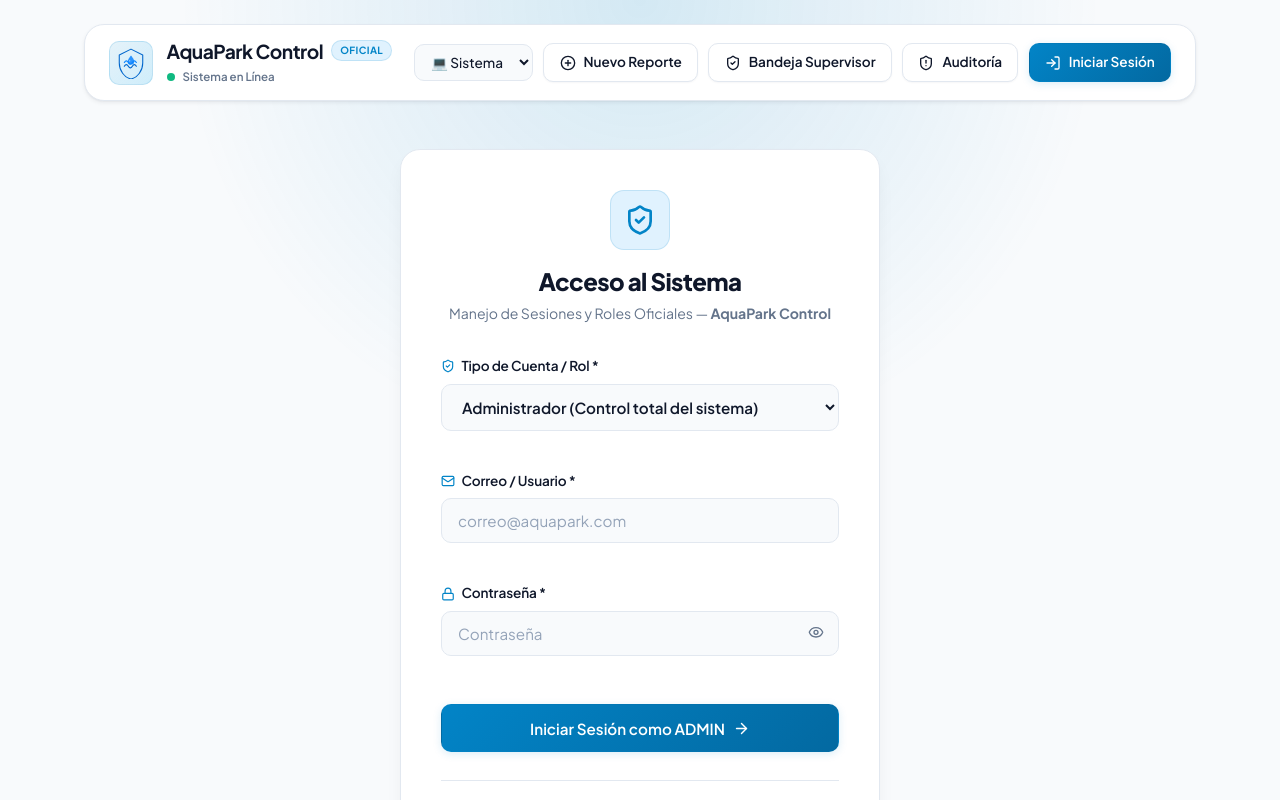
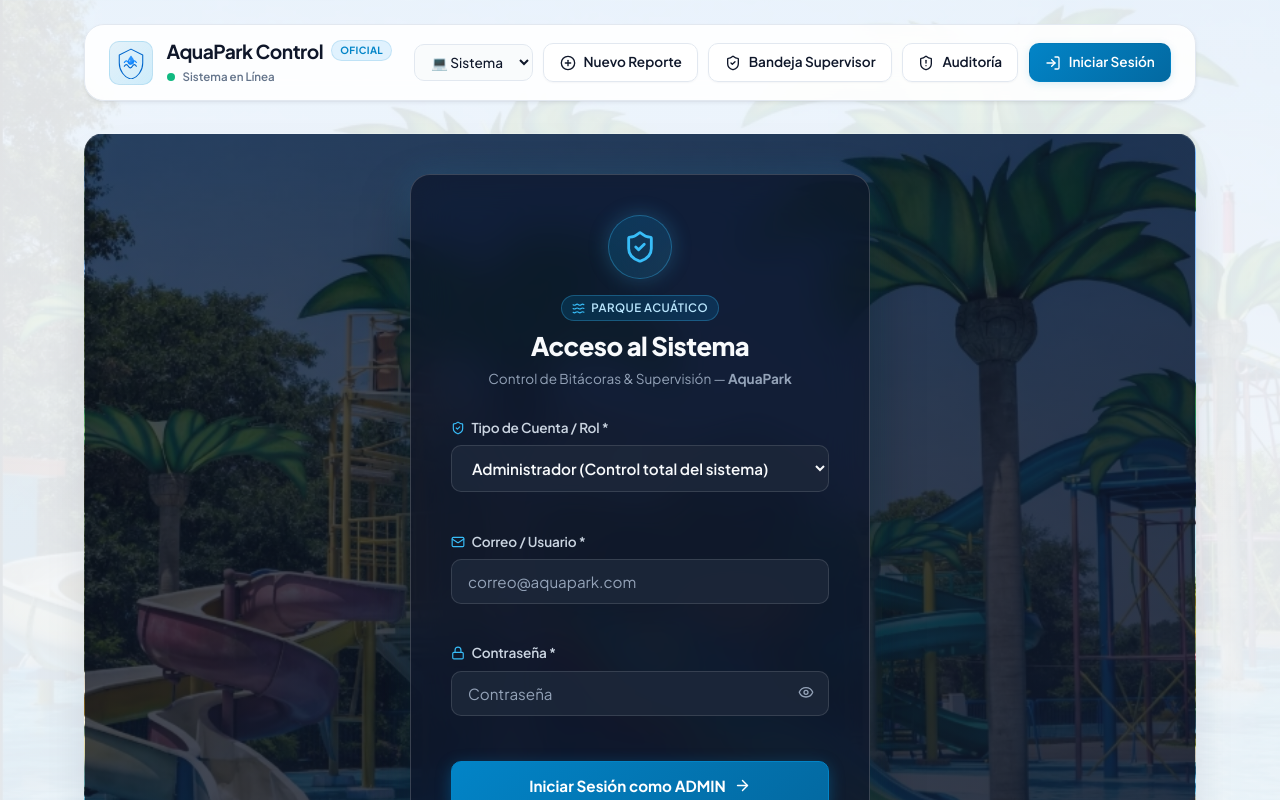
Before and after one commit to Hector-ionic/control-aquapark, a React (Vite) app: page /login in a window 1280 px wide. Shown: the top 800 px of the page. Built offline with nearby package versions, Linux system fonts and the light colour scheme.

Commit message:
feat(ui): integrar fondo tematico aquapark con glassmorphism en login y dashboards

```diff
--- a/src/index.css
+++ b/src/index.css
@@ -11,8 +11,9 @@
 
   --bg-color: #f8fafc;
   --bg-subtle: #f1f5f9;
-  --surface: #ffffff;
-  --surface-secondary: #f8fafc;
+  --bg-overlay: linear-gradient(rgba(248, 250, 252, 0.90), rgba(241, 245, 249, 0.94));
+  --surface: rgba(255, 255, 255, 0.90);
+  --surface-secondary: rgba(248, 250, 252, 0.82);
   --surface-hover: #f1f5f9;
   --surface-border: #e2e8f0;
   --surface-border-strong: #cbd5e1;
@@ -61,8 +62,9 @@
 
   --bg-color: #0b1120;
   --bg-subtle: #0f172a;
-  --surface: #111827;
-  --surface-secondary: #1e293b;
+  --bg-overlay: linear-gradient(rgba(11, 17, 32, 0.88), rgba(15, 23, 42, 0.94));
+  --surface: rgba(17, 24, 39, 0.88);
+  --surface-secondary: rgba(30, 41, 59, 0.80);
   --surface-hover: #243247;
   --surface-border: #1e293b;
   --surface-border-strong: #334155;
@@ -102,8 +104,9 @@
 
     --bg-color: #0b1120;
     --bg-subtle: #0f172a;
-    --surface: #111827;
-    --surface-secondary: #1e293b;
+    --bg-overlay: linear-gradient(rgba(11, 17, 32, 0.88), rgba(15, 23, 42, 0.94));
+    --surface: rgba(17, 24, 39, 0.88);
+    --surface-secondary: rgba(30, 41, 59, 0.80);
     --surface-hover: #243247;
     --surface-border: #1e293b;
     --surface-border-strong: #334155;
@@ -147,7 +150,9 @@ body {
   transition: background-color 0.3s ease, color 0.3s ease;
   -webkit-font-smoothing: antialiased;
   -moz-osx-font-smoothing: grayscale;
-  background-image: radial-gradient(circle at 50% 0%, var(--accent-glow) 0%, transparent 45%);
+  background-image: var(--bg-overlay, radial-gradient(circle at 50% 0%, var(--accent-glow) 0%, transparent 45%)), url('/aquapark-bg.jpg');
+  background-size: cover;
+  background-position: center;
   background-attachment: fixed;
 }
 
@@ -183,6 +188,8 @@ body {
   transition: var(--transition);
   position: relative;
   overflow: hidden;
+  backdrop-filter: blur(12px);
+  -webkit-backdrop-filter: blur(12px);
 }
 
 .glass-card {
@@ -193,6 +200,8 @@ body {
   box-shadow: var(--shadow-xs);
   transition: var(--transition);
   position: relative;
+  backdrop-filter: blur(12px);
+  -webkit-backdrop-filter: blur(12px);
 }
 
 .glass-card:hover {
--- a/src/pages/Login.jsx
+++ b/src/pages/Login.jsx
@@ -3,7 +3,7 @@ import { useNavigate, useLocation } from 'react-router-dom';
 import { useAuth } from '../context/AuthContext';
 import {
   ShieldCheck, User, Lock, Mail, ArrowRight,
-  Sparkles, ShieldAlert, GraduationCap, Briefcase, Eye, EyeOff
+  Sparkles, ShieldAlert, GraduationCap, Briefcase, Eye, EyeOff, Waves
 } from 'lucide-react';
 import toast from 'react-hot-toast';
 
@@ -53,36 +53,74 @@ export default function Login() {
     }
   };
 
+  return (
+    <div style={{
+      position: 'relative',
+      minHeight: 'calc(100vh - 140px)',
+      display: 'flex',
+      alignItems: 'center',
+      justifyContent: 'center',
+      padding: '2.5rem 1rem',
+      borderRadius: 'var(--radius-lg)',
+      overflow: 'hidden',
+      marginTop: '1rem',
+      backgroundImage: `linear-gradient(145deg, rgba(11, 17, 32, 0.70) 0%, rgba(15, 23, 42, 0.88) 100%), url('/aquapark-bg.jpg')`,
+      backgroundSize: 'cover',
+      backgroundPosition: 'center',
+      backgroundRepeat: 'no-repeat',
+      boxShadow: 'var(--shadow-xl)',
+      border: '1px solid rgba(255, 255, 255, 0.12)'
+    }}>
 
-
-  return (
-    <div style={{ display: 'flex', flexDirection: 'column', alignItems: 'center', justifyContent: 'center', minHeight: '70vh', padding: '1rem' }}>
-
-      <div className="glass-panel animate-fade-in" style={{ width: '100%', maxWidth: '480px', padding: '2.5rem' }}>
+      {/* TARJETA GLASSMORPHISM DE LOGIN */}
+      <div
+        className="animate-fade-in"
+        style={{
+          width: '100%',
+          maxWidth: '460px',
+          padding: '2.5rem',
+          background: 'rgba(15, 23, 42, 0.78)',
+          backdropFilter: 'blur(20px) saturate(180%)',
+          WebkitBackdropFilter: 'blur(20px) saturate(180%)',
+          borderRadius: 'var(--radius-lg)',
+          border: '1px solid rgba(255, 255, 255, 0.18)',
+          boxShadow: '0 25px 60px -15px rgba(0, 0, 0, 0.75), 0 0 35px rgba(56, 189, 248, 0.15)',
+          position: 'relative',
+          zIndex: 2
+        }}
+      >
 
         {/* LOGO Y ENCABEZADO */}
-        <div style={{ textAlign: 'center', marginBottom: '2rem' }}>
+        <div style={{ textAlign: 'center', marginBottom: '1.75rem' }}>
           <div style={{
-            width: '60px', height: '60px', borderRadius: 'var(--radius-md)',
-            background: 'var(--primary-light)', color: 'var(--primary)',
+            width: '64px', height: '64px', borderRadius: '50%',
+            background: 'linear-gradient(135deg, rgba(2, 132, 199, 0.25) 0%, rgba(56, 189, 248, 0.15) 100%)',
+            color: '#38bdf8',
             display: 'flex', alignItems: 'center', justifyContent: 'center',
-            margin: '0 auto 1rem', border: '1px solid var(--accent-glow)'
+            margin: '0 auto 1rem', border: '1px solid rgba(56, 189, 248, 0.35)',
+            boxShadow: '0 0 20px rgba(56, 189, 248, 0.25)'
           }}>
-            <ShieldCheck size={32} />
+            <ShieldCheck size={34} />
           </div>
-          <h2 style={{ fontSize: '1.5rem', fontWeight: 800, marginBottom: '0.35rem' }}>
+
+          <div style={{ display: 'inline-flex', alignItems: 'center', gap: '0.4rem', background: 'rgba(2, 132, 199, 0.2)', border: '1px solid rgba(56, 189, 248, 0.3)', padding: '0.2rem 0.65rem', borderRadius: '999px', marginBottom: '0.6rem' }}>
+            <Waves size={13} color="#38bdf8" />
+            <span style={{ fontSize: '0.72rem', color: '#bae6fd', fontWeight: 600, letterSpacing: '0.04em' }}>PARQUE ACUÁTICO</span>
+          </div>
+
+          <h2 style={{ fontSize: '1.6rem', fontWeight: 800, margin: '0 0 0.35rem 0', color: '#f8fafc', letterSpacing: '-0.02em' }}>
             Acceso al Sistema
           </h2>
-          <p style={{ margin: 0, fontSize: '0.88rem', color: 'var(--text-muted)' }}>
-            Manejo de Sesiones y Roles Oficiales — <strong>AquaPark Control</strong>
+          <p style={{ margin: 0, fontSize: '0.85rem', color: '#94a3b8' }}>
+            Control de Bitácoras & Supervisión — <strong>AquaPark</strong>
           </p>
         </div>
 
         {/* FORMULARIO MANUAL CON SELECTOR DE ROL */}
-        <form onSubmit={handleSubmit} style={{ display: 'flex', flexDirection: 'column', gap: '1.25rem' }}>
+        <form onSubmit={handleSubmit} style={{ display: 'flex', flexDirection: 'column', gap: '1.2rem' }}>
 
           <div className="input-group">
-            <label><ShieldCheck size={14} color="var(--primary)" /> Tipo de Cuenta / Rol *</label>
+            <label style={{ color: '#cbd5e1' }}><ShieldCheck size={14} color="#38bdf8" /> Tipo de Cuenta / Rol *</label>
             <select
               value={formData.role}
               onChange={(e) => {
@@ -91,7 +129,12 @@ export default function Login() {
                   role: e.target.value
                 });
               }}
-              style={{ fontWeight: 600 }}
+              style={{
+                fontWeight: 600,
+                background: 'rgba(30, 41, 59, 0.85)',
+                borderColor: 'rgba(255, 255, 255, 0.12)',
+                color: '#f8fafc'
+              }}
             >
               <option value="admin">Administrador (Control total del sistema)</option>
               <option value="encargado">Encargado (Revisión y supervisión)</option>
@@ -100,18 +143,23 @@ export default function Login() {
           </div>
 
           <div className="input-group">
-            <label><Mail size={14} color="var(--primary)" /> Correo / Usuario *</label>
+            <label style={{ color: '#cbd5e1' }}><Mail size={14} color="#38bdf8" /> Correo / Usuario *</label>
             <input
               type="text"
               required
               placeholder="correo@aquapark.com"
               value={formData.email}
               onChange={(e) => setFormData({ ...formData, email: e.target.value })}
+              style={{
+                background: 'rgba(30, 41, 59, 0.85)',
+                borderColor: 'rgba(255, 255, 255, 0.12)',
+                color: '#f8fafc'
+              }}
             />
           </div>
 
           <div className="input-group">
-            <label><Lock size={14} color="var(--primary)" /> Contraseña *</label>
+            <label style={{ color: '#cbd5e1' }}><Lock size={14} color="#38bdf8" /> Contraseña *</label>
             <div style={{ position: 'relative' }}>
               <input
                 type={showPassword ? 'text' : 'password'}
@@ -119,14 +167,19 @@ export default function Login() {
                 placeholder="Contraseña"
                 value={formData.password}
                 onChange={(e) => setFormData({ ...formData, password: e.target.value })}
-                style={{ paddingRight: '2.5rem' }}
+                style={{
+                  paddingRight: '2.5rem',
+                  background: 'rgba(30, 41, 59, 0.85)',
+                  borderColor: 'rgba(255, 255, 255, 0.12)',
+                  color: '#f8fafc'
+                }}
               />
               <button
                 type="button"
                 onClick={() => setShowPassword(!showPassword)}
                 style={{
                   position: 'absolute', right: '0.75rem', top: '50%', transform: 'translateY(-50%)',
-                  background: 'none', border: 'none', color: 'var(--text-muted)', cursor: 'pointer', padding: '0.2rem'
+                  background: 'none', border: 'none', color: '#94a3b8', cursor: 'pointer', padding: '0.2rem'
                 }}
                 title={showPassword ? 'Ocultar' : 'Mostrar'}
               >
@@ -138,7 +191,15 @@ export default function Login() {
           <button
             type="submit"
             className="btn btn-primary"
-            style={{ padding: '0.85rem', fontSize: '0.95rem', marginTop: '0.5rem' }}
+            style={{
+              padding: '0.85rem',
+              fontSize: '0.95rem',
+              marginTop: '0.4rem',
+              fontWeight: 700,
+              background: 'linear-gradient(135deg, #0284c7 0%, #0369a1 100%)',
+              borderColor: '#0284c7',
+              boxShadow: '0 4px 15px rgba(2, 132, 199, 0.4)'
+            }}
           >
             <span>Iniciar Sesión como {formData.role.toUpperCase()}</span>
             <ArrowRight size={17} />
@@ -146,8 +207,8 @@ export default function Login() {
 
         </form>
 
-        <div style={{ marginTop: '1.75rem', paddingTop: '1.25rem', borderTop: '1px solid var(--surface-border)', textAlign: 'center' }}>
-          <span style={{ fontSize: '0.78rem', color: 'var(--text-muted)' }}>
+        <div style={{ marginTop: '1.6rem', paddingTop: '1.2rem', borderTop: '1px solid rgba(255, 255, 255, 0.1)', textAlign: 'center' }}>
+          <span style={{ fontSize: '0.76rem', color: '#94a3b8' }}>
             AquaPark Corporate Platform • Seguridad SSL
           </span>
         </div>
--- a/src/pages/SupervisorDashboard.jsx
+++ b/src/pages/SupervisorDashboard.jsx
@@ -860,7 +860,22 @@ export default function SupervisorDashboard() {
     <div className="animate-fade-in" style={{ display: 'flex', flexDirection: 'column', gap: '1.75rem' }}>
 
       {/* HEADER DE BIENVENIDA */}
-      <div className="glass-panel" style={{ display: 'flex', justifyContent: 'space-between', alignItems: 'center', flexWrap: 'wrap', gap: '1.25rem' }}>
+      <div
+        className="glass-panel"
+        style={{
+          display: 'flex',
+          justifyContent: 'space-between',
+          alignItems: 'center',
+          flexWrap: 'wrap',
+          gap: '1.25rem',
+          backgroundImage: "linear-gradient(135deg, rgba(15, 23, 42, 0.88) 0%, rgba(2, 132, 199, 0.82) 100%), url('/aquapark-bg.jpg')",
+          backgroundSize: 'cover',
+          backgroundPosition: 'center',
+          color: '#ffffff',
+          border: '1px solid rgba(255, 255, 255, 0.2)',
+          boxShadow: '0 10px 30px -10px rgba(2, 132, 199, 0.3)'
+        }}
+      >
         <div>
           <div style={{ display: 'flex', alignItems: 'center', gap: '0.5rem', marginBottom: '0.35rem' }}>
             <span className="badge badge-primary">
@@ -868,7 +883,7 @@ export default function SupervisorDashboard() {
             </span>
             <span className="badge badge-neutral">Sesión Activa</span>
           </div>
-          <h2 style={{ margin: 0, fontSize: '1.5rem', fontWeight: 800 }}>
+          <h2 style={{ margin: 0, fontSize: '1.5rem', fontWeight: 800, color: '#ffffff' }}>
             Panel de {currentUser.displayName}
           </h2>
           <p style={{ margin: '0.25rem 0 0 0', color: 'var(--text-muted)', fontSize: '0.88rem' }}>
```
Also changed, not shown: src/pages/StudentForm.jsx (+19 -3 lines), public/aquapark-bg.jpg (added).
